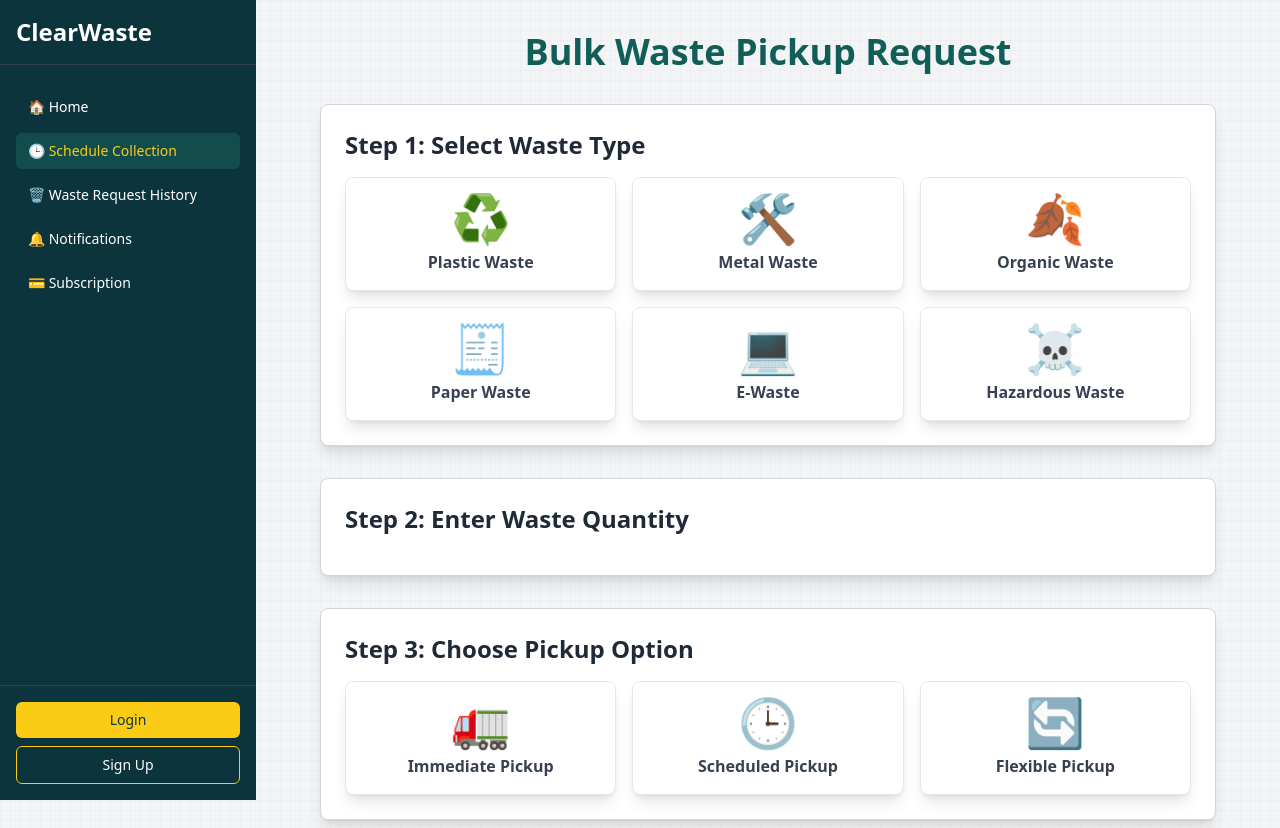
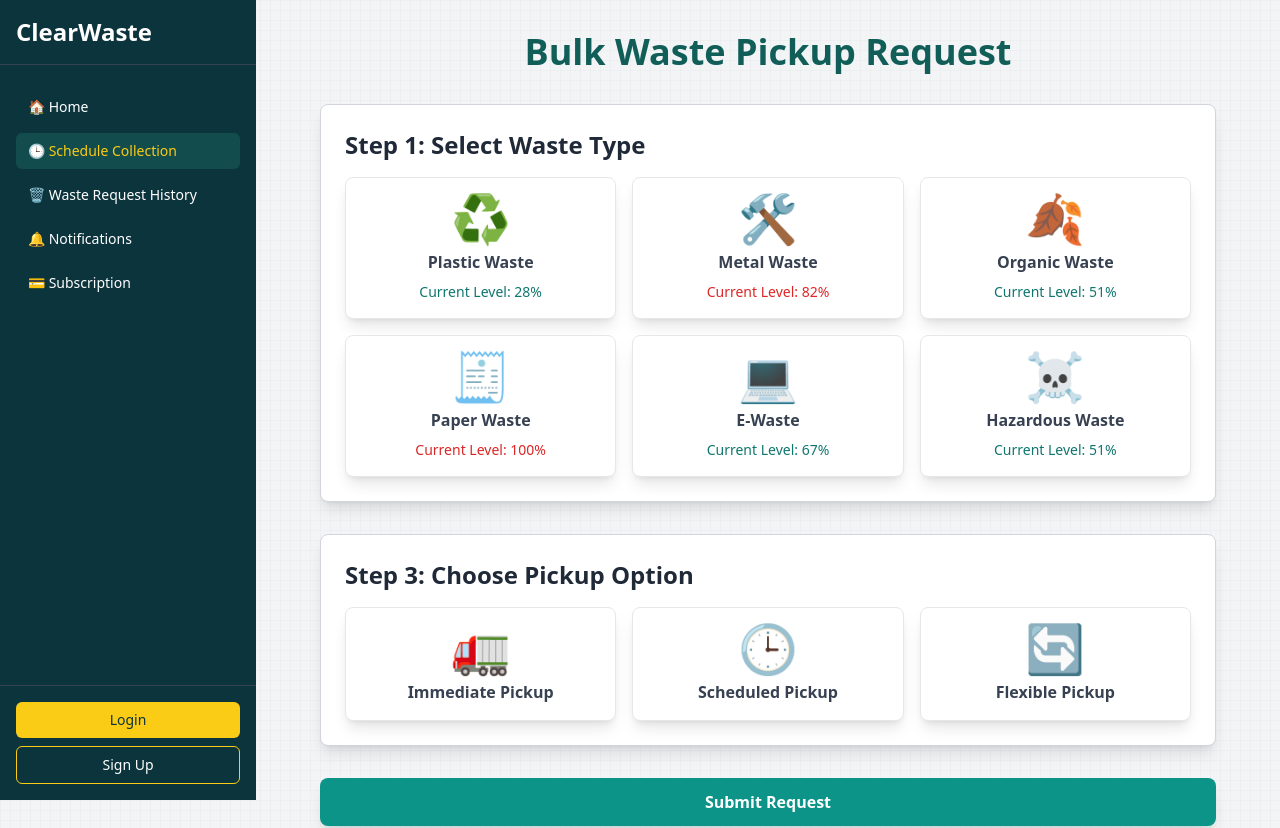
Before and after one commit to shalithacode/Smart-Waste-Management-System, a React (Create React App) app in the folder frontend/: page /BulkWaste in a window 1280 px wide. Shown: the top 828 px of the page. Built offline with nearby package versions, Linux system fonts and the light colour scheme.

Commit message:
display current waste level for each waste

```diff
--- a/frontend/src/pages/user/BulkWaste.jsx
+++ b/frontend/src/pages/user/BulkWaste.jsx
@@ -1,10 +1,10 @@
-import React, { useState } from "react";
+import React, { useState, useEffect } from "react";
 import UserNav from "../../components/UserNav";
 import Footer from "../../components/Footer";
 import Button from "../../components/Button";
 import { useNavigate } from "react-router-dom";
 
-const wasteTypes = [
+const wasteTypesData = [
   { type: "Plastic Waste", icon: "♻️" },
   { type: "Metal Waste", icon: "🛠️" },
   { type: "Organic Waste", icon: "🍂" },
@@ -20,20 +20,41 @@ const pickupOptions = [
 ];
 
 const BulkWaste = () => {
+  const [wasteTypes, setWasteTypes] = useState([]);
   const [selectedWasteTypes, setSelectedWasteTypes] = useState([]);
   const [wasteQuantity, setWasteQuantity] = useState([]);
   const [selectedPickupOption, setSelectedPickupOption] = useState("");
   const [pickupDate, setPickupDate] = useState("");
   const navigate = useNavigate();
 
+  // ✅ Initialize waste types with random "currentLevel"
+  useEffect(() => {
+    const initializedWasteTypes = wasteTypesData.map((waste) => ({
+      ...waste,
+      currentLevel: Math.floor(Math.random() * 101), // random 0–100
+    }));
+    setWasteTypes(initializedWasteTypes);
+  }, []);
+
+  // ✅ Handle selection of a waste type
   const handleWasteTypeSelection = (wasteType) => {
-    setSelectedWasteTypes((prevSelected) =>
-      prevSelected.includes(wasteType)
-        ? prevSelected.filter((type) => type !== wasteType)
-        : [...prevSelected, wasteType]
-    );
+    setSelectedWasteTypes((prevSelected) => {
+      if (prevSelected.includes(wasteType)) {
+        // Remove selection
+        setWasteQuantity((prevQty) => prevQty.filter((item) => item.type !== wasteType));
+        return prevSelected.filter((type) => type !== wasteType);
+      } else {
+        // Add selection
+        const wasteInfo = wasteTypes.find((w) => w.type === wasteType);
+        if (wasteInfo) {
+          setWasteQuantity((prevQty) => [...prevQty, { type: wasteType, quantity: wasteInfo.currentLevel }]);
+        }
+        return [...prevSelected, wasteType];
+      }
+    });
   };
 
+  // ✅ Handle slider change
   function handleWasteQty(type, quantity) {
     setWasteQuantity((prevQty) => {
       const existingIndex = prevQty.findIndex((item) => item.type === type);
@@ -47,15 +68,15 @@ const BulkWaste = () => {
     });
   }
 
+  // ✅ Handle submit
   const handleSubmit = (e) => {
     e.preventDefault();
 
-    if (wasteQuantity.length === 0 || wasteQuantity <= 0 || !selectedPickupOption) {
+    if (wasteQuantity.length === 0 || !selectedPickupOption) {
       alert("Please complete all steps!");
       return;
     }
 
-    // ✅ Validate date for scheduled pickup
     if (selectedPickupOption === "Scheduled Pickup" && !pickupDate) {
       alert("Please select a pickup date for Scheduled Pickup!");
       return;
@@ -96,18 +117,31 @@ const BulkWaste = () => {
               >
                 <div className="text-5xl mb-2">{waste.icon}</div>
                 <p className="font-semibold">{waste.type}</p>
+                <p
+                  className={`mt-2 text-sm font-medium ${
+                    selectedWasteTypes.includes(waste.type)
+                      ? "text-white"
+                      : waste.currentLevel > 75
+                      ? "text-red-600"
+                      : "text-teal-700"
+                  }`}
+                >
+                  Current Level: {waste.currentLevel}%
+                </p>
               </div>
             ))}
           </div>
         </div>
 
         {/* Step 2 */}
+        {selectedWasteTypes.length > 0 && (
           <div className="w-full max-w-4xl bg-white shadow-lg rounded-lg p-6 mb-8 border border-gray-300">
             <h2 className="text-2xl font-bold text-gray-800 mb-4">Step 2: Enter Waste Quantity</h2>
 
             {selectedWasteTypes.map((selectedType) => {
               const current = wasteQuantity.find((item) => item.type === selectedType);
-            const qtyValue = current ? current.quantity : 0;
+              const wasteInfo = wasteTypes.find((w) => w.type === selectedType);
+              const qtyValue = current ? current.quantity : wasteInfo?.currentLevel || 0;
 
               return (
                 <div key={selectedType} className="mb-6 border-b border-gray-200 pb-4 last:border-b-0">
@@ -115,6 +149,14 @@ const BulkWaste = () => {
                     <h3 className="text-lg font-semibold text-teal-700">{selectedType}</h3>
                     <span className="text-sm font-bold">{qtyValue} kg</span>
                   </div>
+
+                  {wasteInfo && (
+                    <p className="text-sm text-gray-500 mb-2">
+                      Current Waste Level:{" "}
+                      <span className="font-semibold text-teal-700">{wasteInfo.currentLevel}%</span>
+                    </p>
+                  )}
+
                   <input
                     type="range"
                     min="0"
@@ -127,6 +169,7 @@ const BulkWaste = () => {
               );
             })}
           </div>
+        )}
 
         {/* Step 3 */}
         <div className="w-full max-w-4xl bg-white shadow-lg rounded-lg p-6 mb-8 border border-gray-300">
@@ -147,7 +190,7 @@ const BulkWaste = () => {
           </div>
         </div>
 
-        {/* ✅ Step 4: Only if Scheduled Pickup is selected */}
+        {/* Step 4 (Scheduled Pickup only) */}
         {selectedPickupOption === "Scheduled Pickup" && (
           <div className="w-full max-w-4xl bg-white shadow-lg rounded-lg p-6 mb-8 border border-gray-300">
             <h2 className="text-2xl font-bold text-gray-800 mb-4">Step 4: Select Pickup Date</h2>
@@ -156,7 +199,7 @@ const BulkWaste = () => {
               value={pickupDate}
               onChange={(e) => setPickupDate(e.target.value)}
               className="w-full border border-gray-300 rounded-lg p-3 text-gray-700 focus:outline-none focus:ring-2 focus:ring-teal-600"
-              min={new Date().toISOString().split("T")[0]} // prevent past dates
+              min={new Date().toISOString().split("T")[0]}
             />
           </div>
         )}
```
Lines whose indentation alone changed are shown as unchanged.
